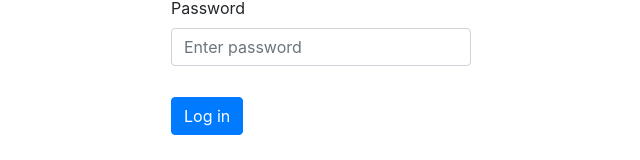
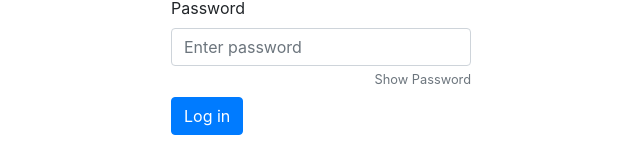
Before and after one commit to umbchackers/Judging-App, a React (Create React App) app in the folder client/: page / in a window 1280 px wide. Shown: the part 378-538 px from the top of the page, without its empty margins (319-959 px from the left). Built offline with nearby package versions, Linux system fonts and the light colour scheme; the HTML template or start-up script is replaced by a standard one.

Commit message:
#37 Add show/hide password button to login screen

```diff
--- a/client/src/Login/Login.css
+++ b/client/src/Login/Login.css
@@ -8,7 +8,11 @@
   width: 100%;
 }
 
-.login form button {
+body .text-show {
+  float: right;
+  cursor: pointer;
+}
+
+.login .btn-submit {
   margin-top: 15px;
-  justify-self: center;
 }
--- a/client/src/Login/Login.js
+++ b/client/src/Login/Login.js
@@ -1,4 +1,4 @@
-import React, { useRef } from 'react';
+import React, { useRef, useState } from 'react';
 
 import { Form, Button } from 'react-bootstrap';
 
@@ -6,6 +6,7 @@ import './Login.css';
 
 const Login = ({ handleAuth }) => {
   const username = useRef(''), password = useRef('');
+  const [doShowPassword, setDoShowPassword] = useState(false);
 
   const handleSubmit = e => {
     e.preventDefault();
@@ -27,11 +28,17 @@ const Login = ({ handleAuth }) => {
           <Form.Label>Password</Form.Label>
           <Form.Control
             ref={password}
-            type="password"
+            type={doShowPassword ? "text" : "password"}
             placeholder="Enter password"
           />
+          <Form.Text
+            className="text-muted text-show"
+            onClick={() => setDoShowPassword(!doShowPassword)}
+          >
+            {doShowPassword ? 'Hide' : 'Show'} Password
+          </Form.Text>
         </Form.Group>
-        <Button variant="primary" type="submit">
+        <Button className="btn-submit" variant="primary" type="submit">
           Log in
         </Button>
       </Form>
```
